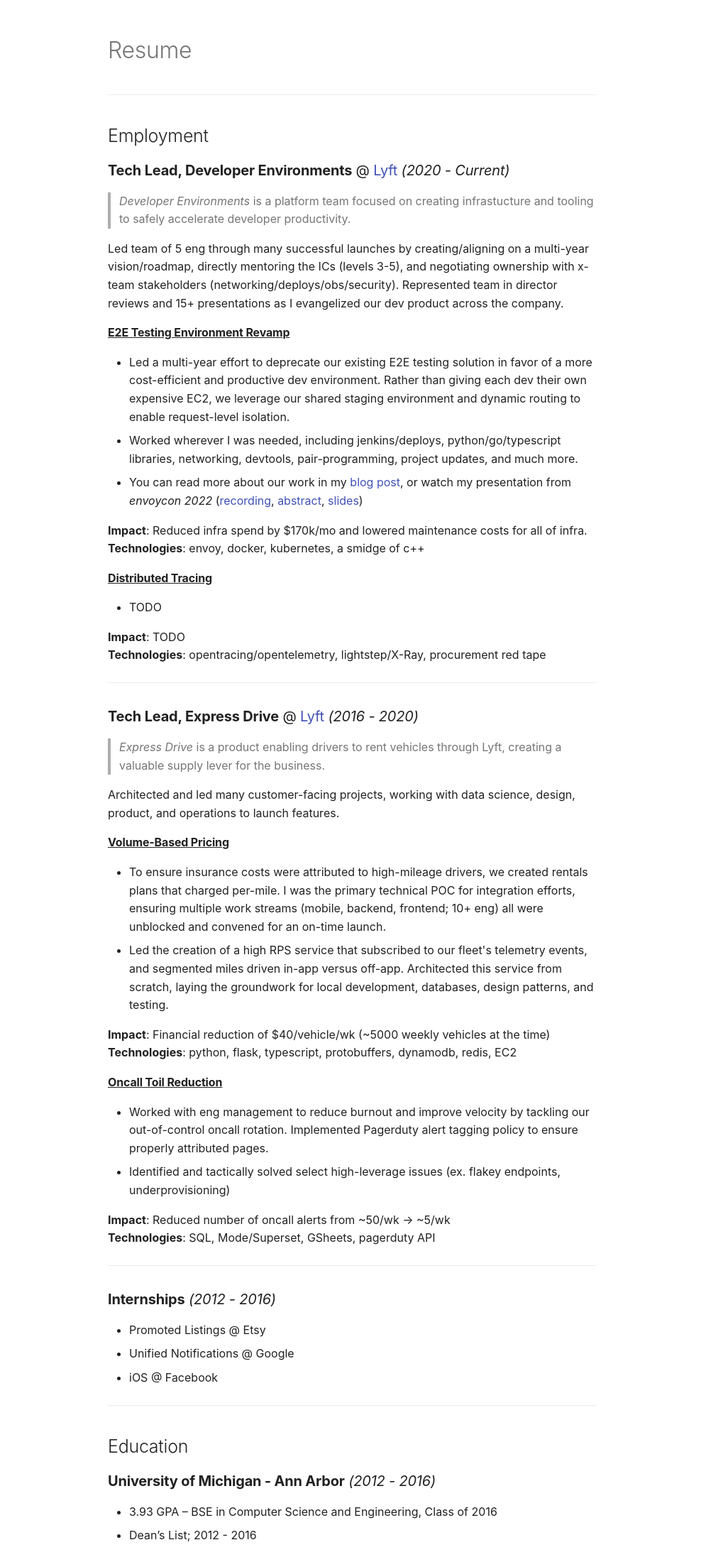
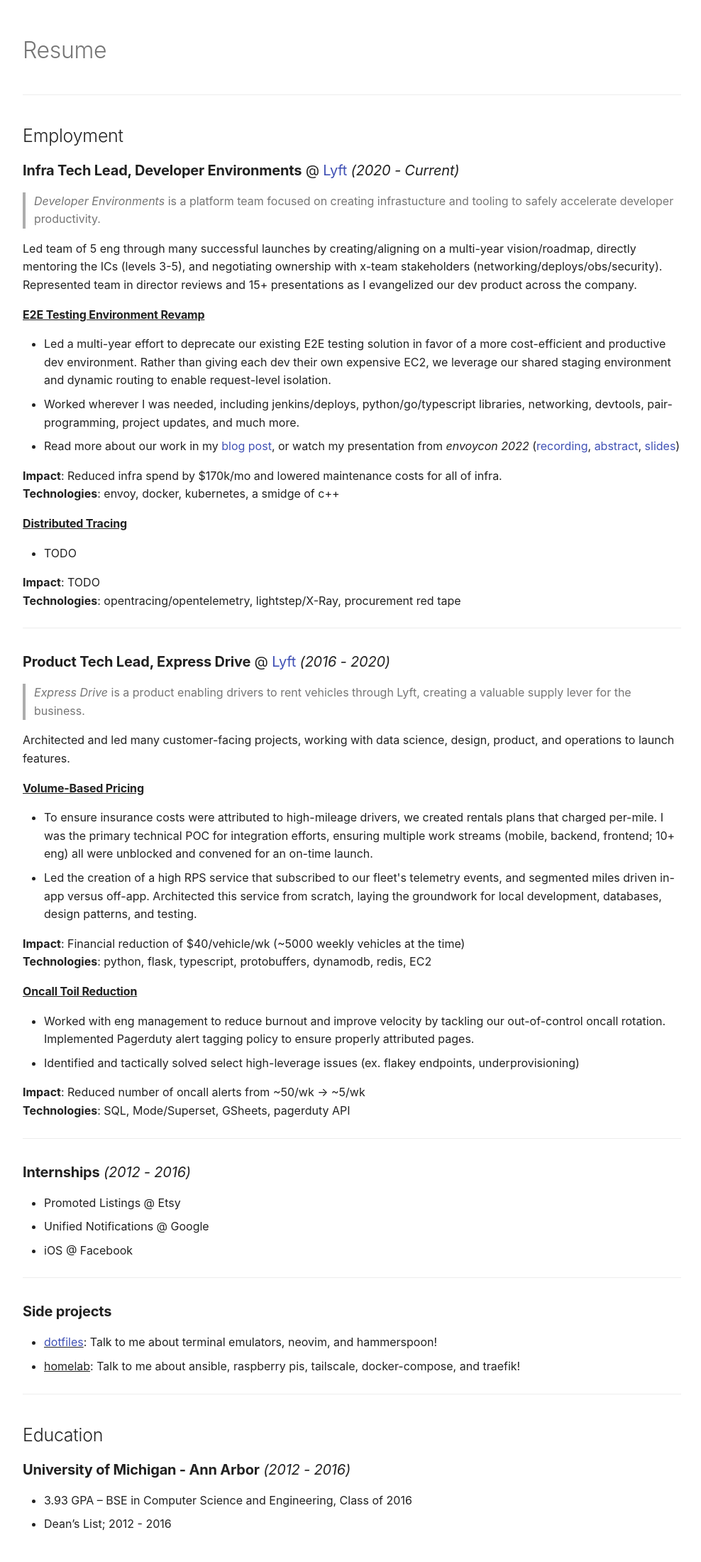
Before and after one commit to matthewgrossman/website, an MkDocs documentation site: the page built from docs/resume.md, in a window 1280 px wide. Shown: the whole page at 71% size, without its empty margins (144-1132 px from the left). Built offline with MkDocs 1.6.1 and Material for MkDocs 9.7.7, drawn with Linux system fonts in a browser that asks for light colours.

Commit message:
side projects

```diff
--- a/docs/resume.md
+++ b/docs/resume.md
@@ -1,10 +1,15 @@
+<style>
+    .md-grid {
+      max-width: 960px;
+    }
+</style>
 # Resume
 ---
 
 ## Employment
 
 
-### **Tech Lead, Developer Environments** @ [Lyft](https://lyft.com) *(2020 - Current)*
+### **Infra Tech Lead, Developer Environments** @ [Lyft](https://lyft.com) *(2020 - Current)*
 
 > *Developer Environments* is a platform team focused on creating infrastucture and tooling to safely accelerate developer productivity.
 
@@ -15,7 +20,7 @@
 * Led a multi-year effort to deprecate our existing E2E testing solution in favor of a more cost-efficient and productive dev environment.
 Rather than giving each dev their own expensive EC2, we leverage our shared staging environment and dynamic routing to enable request-level isolation.
 * Worked wherever I was needed, including jenkins/deploys, python/go/typescript libraries, networking, devtools, pair-programming, project updates, and much more.
-* You can read more about our work in my [blog post](https://eng.lyft.com/scaling-productivity-on-microservices-at-lyft-part-3-extending-our-envoy-mesh-with-staging-fdaafafca82f), or watch my presentation from _envoycon 2022_ ([recording](https://www.youtube.com/watch?v=p9dYr23MVv0), [abstract](https://envoyconna22.sched.com/event/1AO5k), [slides](assets/envoycon2022.pdf))
+* Read more about our work in my [blog post](https://eng.lyft.com/scaling-productivity-on-microservices-at-lyft-part-3-extending-our-envoy-mesh-with-staging-fdaafafca82f), or watch my presentation from _envoycon 2022_ ([recording](https://www.youtube.com/watch?v=p9dYr23MVv0), [abstract](https://envoyconna22.sched.com/event/1AO5k), [slides](assets/envoycon2022.pdf))
 
 **Impact**: Reduced infra spend by $170k/mo and lowered maintenance costs for all of infra.<br/>
 **Technologies**: envoy, docker, kubernetes, a smidge of c++
@@ -26,7 +31,7 @@
 **Impact**: TODO <br/>
 **Technologies**: opentracing/opentelemetry, lightstep/X-Ray, procurement red tape
 ---
-### **Tech Lead, Express Drive** @ [Lyft](https://lyft.com) *(2016 - 2020)*
+### **Product Tech Lead, Express Drive** @ [Lyft](https://lyft.com) *(2016 - 2020)*
 
 > *Express Drive* is a product enabling drivers to rent vehicles through Lyft, creating a valuable supply lever for the business.
 
@@ -51,14 +56,20 @@
 
 **Impact**: Reduced number of oncall alerts from ~50/wk → ~5/wk <br/>
 **Technologies**: SQL, Mode/Superset, GSheets, pagerduty API
+
 ---
 ### **Internships** *(2012 - 2016)*
 
 * Promoted Listings @ Etsy
 * Unified Notifications @ Google
 * iOS @ Facebook
+
 ---
+### **Side projects**
+* <u>[dotfiles](https://github.com/matthewgrossman/dotfiles)</u>: Talk to me about terminal emulators, neovim, and hammerspoon!
+* <u>homelab</u>: Talk to me about ansible, raspberry pis, tailscale, docker-compose, and traefik!
 
+---
 ## Education
 ### **University of Michigan - Ann Arbor** *(2012 - 2016)*
 * 3.93 GPA – BSE in Computer Science and Engineering, Class of 2016
```
